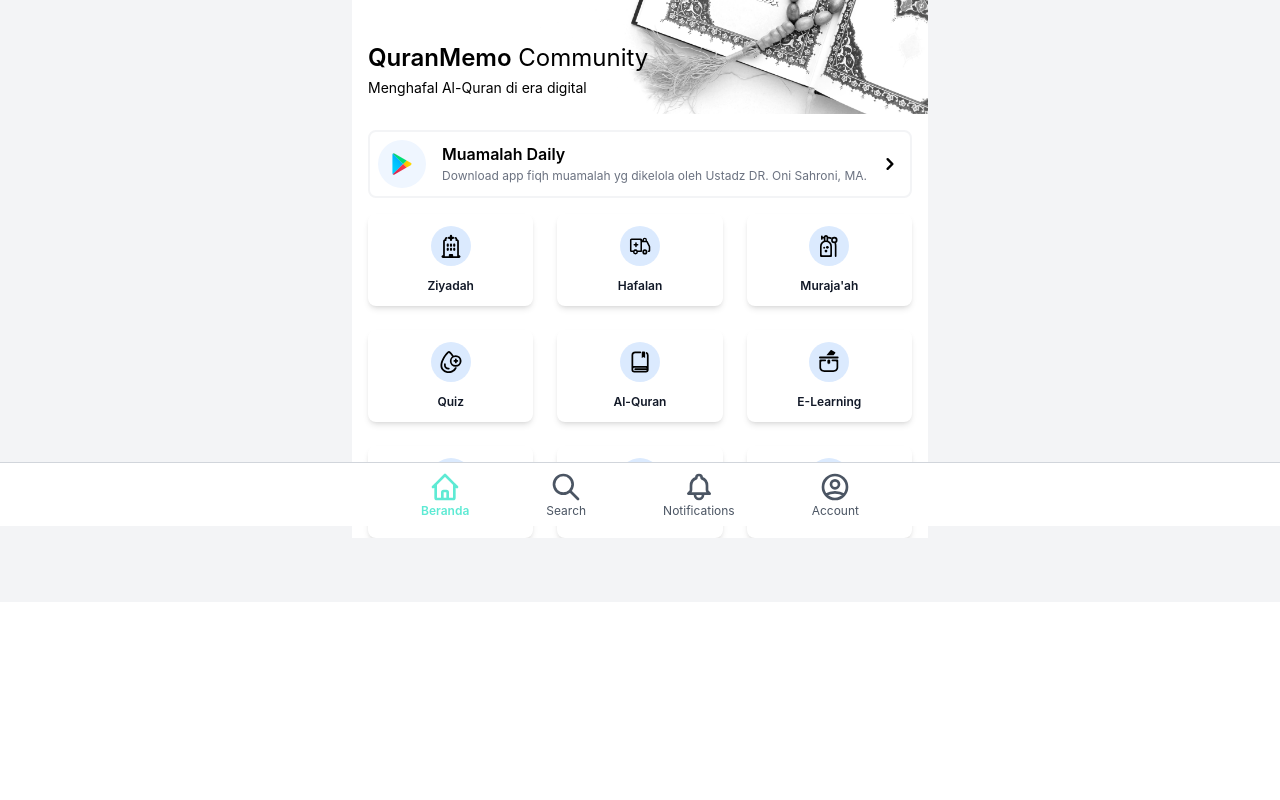
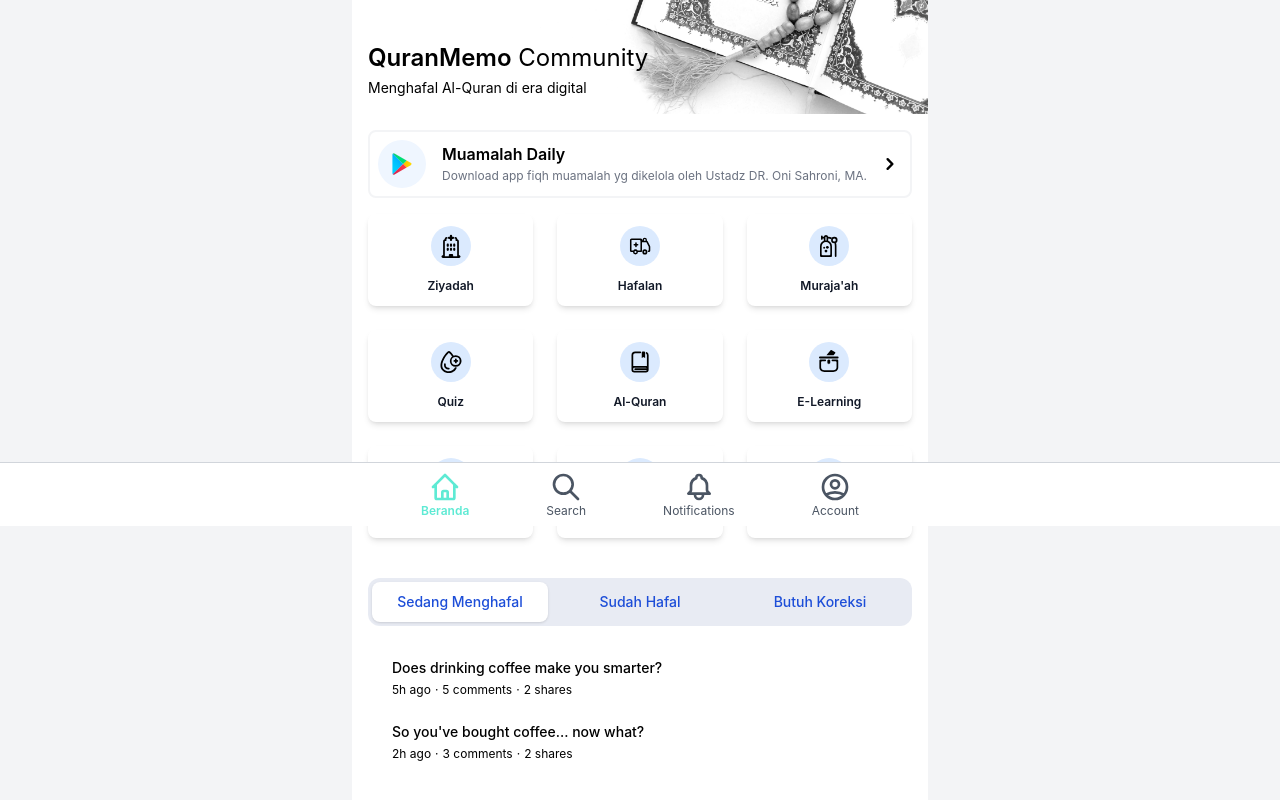
Before and after one commit to rizkianakbar/quran-community, a Next.js app: page / in a window 1280 px wide. Shown: the part 274-1074 px from the top of the page. Before the commit the page ends 876 px from the top, so only its background shows below. Built offline with nearby package versions, Linux system fonts and the light colour scheme.

Commit message:
feat: added the tab section in homepage

```diff
--- /dev/null
+++ b/components/example.tsx
@@ -0,0 +1,125 @@
+import { useState } from 'react';
+import { Tab } from '@headlessui/react';
+
+function classNames(...classes: string[]) {
+  return classes.filter(Boolean).join(' ');
+}
+
+export default function Example() {
+  const [categories] = useState({
+    Sedang_Menghafal: [
+      {
+        id: 1,
+        title: 'Does drinking coffee make you smarter?',
+        date: '5h ago',
+        commentCount: 5,
+        shareCount: 2,
+      },
+      {
+        id: 2,
+        title: "So you've bought coffee... now what?",
+        date: '2h ago',
+        commentCount: 3,
+        shareCount: 2,
+      },
+    ],
+    Sudah_Hafal: [
+      {
+        id: 1,
+        title: 'Is tech making coffee better or worse?',
+        date: 'Jan 7',
+        commentCount: 29,
+        shareCount: 16,
+      },
+      {
+        id: 2,
+        title: 'The most innovative things happening in coffee',
+        date: 'Mar 19',
+        commentCount: 24,
+        shareCount: 12,
+      },
+    ],
+    Butuh_Koreksi: [
+      {
+        id: 1,
+        title: 'Ask Me Anything: 10 answers to your questions about coffee',
+        date: '2d ago',
+        commentCount: 9,
+        shareCount: 5,
+      },
+      {
+        id: 2,
+        title: "The worst advice we've ever heard about coffee",
+        date: '4d ago',
+        commentCount: 1,
+        shareCount: 2,
+      },
+    ],
+  });
+
+  return (
+    <div className="w-full px-2 py-10 px-4 mx-auto">
+      {/* make it center */}
+      <Tab.Group>
+        <Tab.List className="flex p-1 space-x-1 bg-blue-900/10 rounded-xl">
+          {Object.keys(categories).map((category) => (
+            <Tab
+              key={category}
+              className={({ selected }) =>
+                classNames(
+                  'w-full py-2.5 text-sm text-black leading-5 font-medium text-blue-700 rounded-lg',
+                  'focus:outline-none focus:ring-2 ring-offset-2 ring-offset-blue-400 ring-white ring-opacity-60',
+                  selected
+                    ? 'bg-white shadow'
+                    : 'text-blue-100 hover:bg-white/[0.12] hover:text-white'
+                )
+              }
+            >
+              {category.replace(/_/g, ' ')}
+            </Tab>
+          ))}
+        </Tab.List>
+        <Tab.Panels className="mt-2">
+          {Object.values(categories).map((posts, idx) => (
+            <Tab.Panel
+              key={idx}
+              className={classNames(
+                'bg-white rounded-xl p-3',
+                'focus:outline-none focus:ring-2 ring-offset-2 ring-offset-blue-400 ring-white ring-opacity-60'
+              )}
+            >
+              <ul>
+                {posts.map((post) => (
+                  <li
+                    key={post.id}
+                    className="relative p-3 rounded-md hover:bg-coolGray-100"
+                  >
+                    <h3 className="text-sm font-medium leading-5">
+                      {post.title}
+                    </h3>
+
+                    <ul className="flex mt-1 space-x-1 text-xs font-normal leading-4 text-coolGray-500">
+                      <li>{post.date}</li>
+                      <li>&middot;</li>
+                      <li>{post.commentCount} comments</li>
+                      <li>&middot;</li>
+                      <li>{post.shareCount} shares</li>
+                    </ul>
+
+                    <a
+                      href="#"
+                      className={classNames(
+                        'absolute inset-0 rounded-md',
+                        'focus:z-10 focus:outline-none focus:ring-2 ring-blue-400'
+                      )}
+                    />
+                  </li>
+                ))}
+              </ul>
+            </Tab.Panel>
+          ))}
+        </Tab.Panels>
+      </Tab.Group>
+    </div>
+  );
+}
--- a/components/home/homepage-start.tsx
+++ b/components/home/homepage-start.tsx
@@ -2,6 +2,7 @@
 import { HomePageSection } from './homepage-section';
 import { HomePageEmergencyContactCTA } from './homepage-emergency-cta';
 import { HomePageMenu } from './homepage-menu';
+import Example from '../example';
 
 export function HomePageStart() {
   return (
@@ -12,6 +13,9 @@
       <div className="px-4">
         <HomePageMenu />
       </div>
+      <div>
+        <Example />
+      </div>
     </HomePageSection>
   );
 }
```
